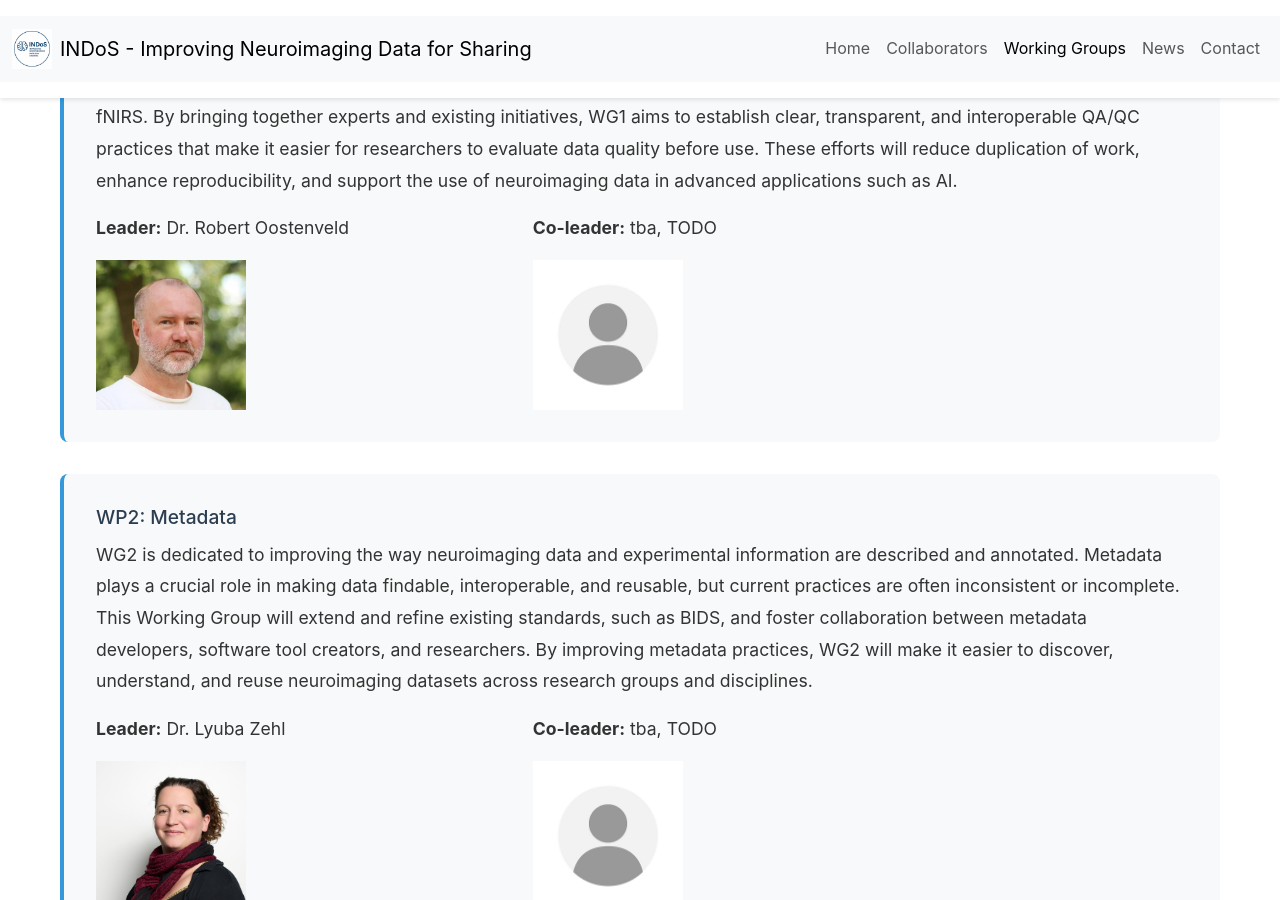
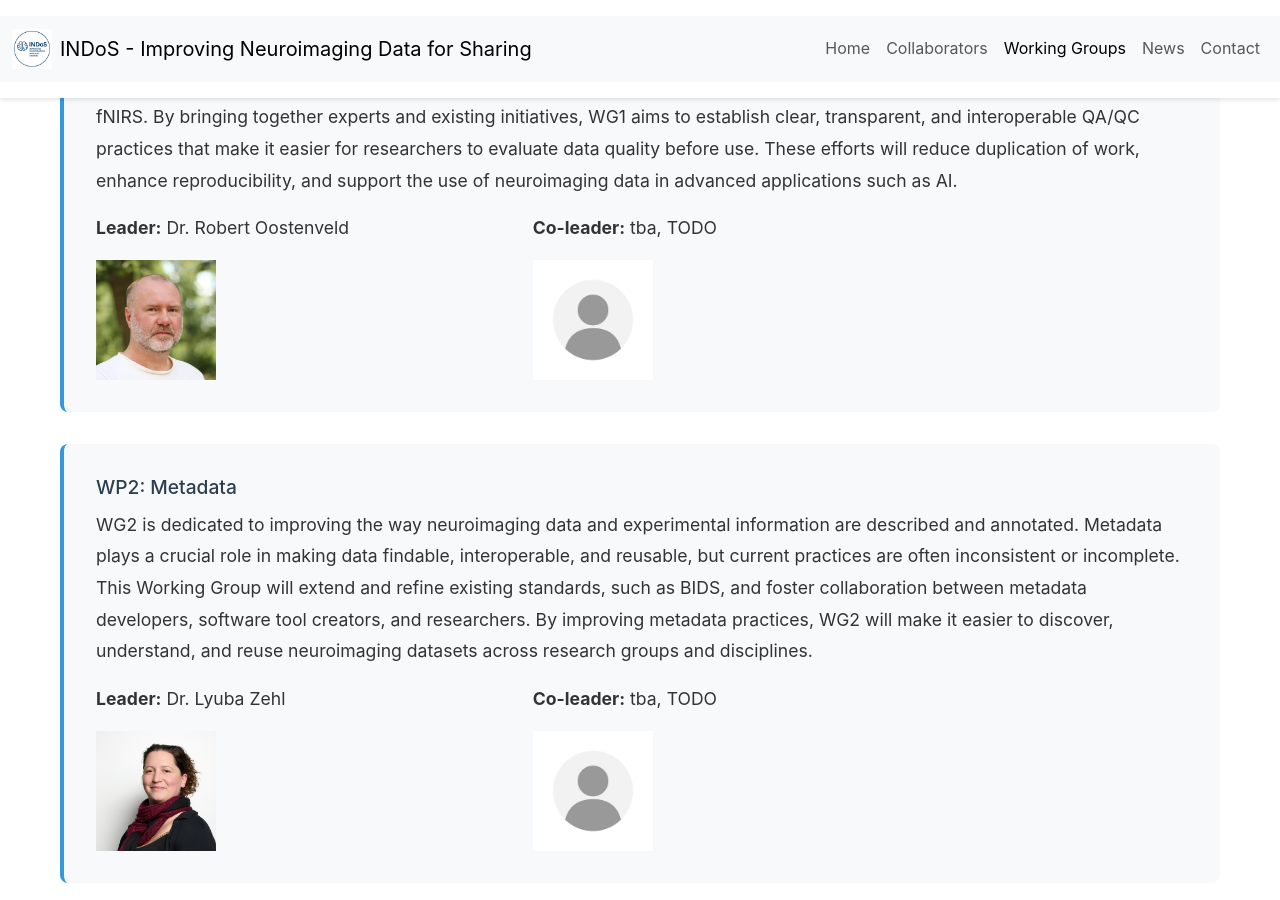
Before and after one commit to cost-indos/cost-indos.github.io, a Jekyll site: the page built from working-groups.md, in a window 1280 px wide and 900 px high, scrolled down 572 px. Built offline with Jekyll 4.4.1, drawn with Linux system fonts in a browser that asks for light colours.

Commit message:
use a table with two rows for better alignment

```diff
--- a/working-groups.md
+++ b/working-groups.md
@@ -15,14 +15,14 @@ The action is structured into several Working Groups, each focusing on specific
   <h3>WP1: Quality Assessment and Quality Control</h3>
   <p>This Working Group focuses on improving the reliability and usability of neuroimaging data by developing shared standards and guidelines for quality assessment (QA) and quality control (QC) across different imaging modalities, including MRI, MEG, EEG, and fNIRS. By bringing together experts and existing initiatives, WG1 aims to establish clear, transparent, and interoperable QA/QC practices that make it easier for researchers to evaluate data quality before use. These efforts will reduce duplication of work, enhance reproducibility, and support the use of neuroimaging data in advanced applications such as AI.</p>
   <table style="width: 80%; text-align: left; vertical-align: top;">
-  <td style="width: 50%;">
-  <p><strong>Leader:</strong> Dr. Robert Oostenveld</p>
-  <img src="/assets/images/profile/robert.jpg" height=150px>
-  </td>
-  <td style="width: 50%;">
-  <p><strong>Co-leader:</strong> tba, TODO</p>
-  <img src="/assets/images/profile/avatar.jpg" height=150px>
-  </td>
+    <tr>
+      <td style="width: 50%;"><p><strong>Leader:</strong> Dr. Robert Oostenveld</p></td>
+      <td style="width: 50%;"><p><strong>Co-leader:</strong> tba, TODO</p></td>
+    </tr>
+    <tr>
+      <td><img src="/assets/images/profile/robert.jpg" width=120px></td>
+      <td><img src="/assets/images/profile/avatar.jpg" width=120px></td>
+    </tr>
   </table>
 </div>
 
@@ -30,14 +30,14 @@ The action is structured into several Working Groups, each focusing on specific
   <h3>WP2: Metadata</h3>
   <p>WG2 is dedicated to improving the way neuroimaging data and experimental information are described and annotated. Metadata plays a crucial role in making data findable, interoperable, and reusable, but current practices are often inconsistent or incomplete. This Working Group will extend and refine existing standards, such as BIDS, and foster collaboration between metadata developers, software tool creators, and researchers. By improving metadata practices, WG2 will make it easier to discover, understand, and reuse neuroimaging datasets across research groups and disciplines.</p>
   <table style="width: 80%; text-align: left; vertical-align: top;">
-  <td style="width: 50%;">
-  <p><strong>Leader:</strong> Dr. Lyuba Zehl</p>
-  <img src="/assets/images/profile/lyuba.jpg" height=150px>
-  </td>
-  <td style="width: 50%;">
-  <p><strong>Co-leader:</strong> tba, TODO</p>
-  <img src="/assets/images/profile/avatar.jpg" height=150px>
-  </td>
+    <tr>
+      <td style="width: 50%;"><p><strong>Leader:</strong> Dr. Lyuba Zehl</p></td>
+      <td style="width: 50%;"><p><strong>Co-leader:</strong> tba, TODO</p></td>
+    </tr>
+    <tr>
+      <td><img src="/assets/images/profile/lyuba.jpg" width=120px></td>
+      <td><img src="/assets/images/profile/avatar.jpg" width=120px></td>
+  </tr>
   </table>
 </div>
 
@@ -45,14 +45,14 @@ The action is structured into several Working Groups, each focusing on specific
   <h3>WP3: Automated Preprocessing Pipelines</h3>
   <p>Preprocessing is a critical step in preparing neuroimaging data for analysis, but current practices are often ad hoc and poorly documented. WG3 aims to standardize and rationalize preprocessing procedures to enhance transparency, reproducibility, and interoperability. Focusing initially on EEG and MEG, this Working Group will define best practices and documentation standards for preprocessing pipelines, drawing on successful examples from MRI. The outcome will be clearer, more reusable pipelines that support consistent and trustworthy analyses across research sites.</p>
   <table style="width: 80%; text-align: left; vertical-align: top;">
-  <td style="width: 50%;">
-  <p><strong>Leader:</strong> Oscar Esteban (proposed, TODO)</p>
-  <img src="/assets/images/profile/oscar.jpg" height=150px>
-  </td>
-  <td style="width: 50%;">
-  <p><strong>Co-leader:</strong> tba, TODO</p>
-  <img src="/assets/images/profile/avatar.jpg" height=150px>
-  </td>
+    <tr>
+      <td style="width: 50%;"><p><strong>Leader:</strong> Oscar Esteban (proposed, TODO)</p></td>
+      <td style="width: 50%;"><p><strong>Co-leader:</strong> tba, TODO</p></td>
+    </tr>
+    <tr>
+      <td><img src="/assets/images/profile/oscar.jpg" width=120px></td>
+      <td><img src="/assets/images/profile/avatar.jpg" width=120px></td>
+    </tr>
   </table>
 </div>
 
@@ -60,14 +60,14 @@ The action is structured into several Working Groups, each focusing on specific
   <h3>WP4: Ethics, Practices, and Regulations</h3>
   <p>Sharing human neuroimaging data raises important ethical and legal questions, particularly regarding privacy and compliance with regulations such as the GDPR. WG4 will clarify and address these challenges by developing guidelines, tools, and training that help researchers navigate legal frameworks while maximizing the scientific and societal benefits of data sharing. It will also foster ethical discussions within the community, balancing openness and transparency with respect for participants’ rights and researchers’ concerns, ultimately supporting responsible and sustainable data sharing practices.</p>
   <table style="width: 80%; text-align: left; vertical-align: top;">
-  <td style="width: 50%;">
-  <p><strong>Leader:</strong> Dr. Camille Maumet</p>
-  <img src="/assets/images/profile/camille.jpg" height=150px>
-  </td>
-  <td style="width: 50%;">
-  <p><strong>Co-leader:</strong> tba, TODO</p>
-  <img src="/assets/images/profile/avatar.jpg" height=150px>
-  </td>
+    <tr>
+      <td style="width: 50%;"><p><strong>Leader:</strong> Dr. Camille Maumet</p></td>
+      <td style="width: 50%;"><p><strong>Co-leader:</strong> tba, TODO</p></td>
+    </tr>
+    <tr>
+      <td><img src="/assets/images/profile/camille.jpg" width=120px></td>
+      <td><img src="/assets/images/profile/avatar.jpg" width=120px></td>
+    </tr>
   </table>
 </div>
 
@@ -75,14 +75,14 @@ The action is structured into several Working Groups, each focusing on specific
   <h3>WP5: Dissemination and Communication</h3>
   <p>WG5 ensures that the outcomes of the Action are visible, accessible, and impactful. This Working Group coordinates the communication and dissemination of guidelines, tools, training materials, and scientific results to the research community, stakeholders, and the public. By maintaining a strong online presence, engaging with key conferences and platforms, and supporting open access publication, WG5 plays a central role in building a vibrant network and encouraging the widespread adoption of the Action’s outputs across Europe and beyond.</p>
   <table style="width: 80%; text-align: left; vertical-align: top;">
-  <td style="width: 50%;">
-  <p><strong>Leader:</strong> tba, TODO</p>
-  <img src="/assets/images/profile/avatar.jpg" height=150px>
-  </td>
-  <td style="width: 50%;">
-  <p><strong>Co-leader:</strong> tba, TODO</p>
-  <img src="/assets/images/profile/avatar.jpg" height=150px>
-  </td>
+    <tr>
+      <td style="width: 50%;"><p><strong>Leader:</strong> tba, TODO</p></td>
+      <td style="width: 50%;"><p><strong>Co-leader:</strong> tba, TODO</p></td>
+    </tr>
+    <tr>
+      <td><img src="/assets/images/profile/avatar.jpg" width=120px></td>
+      <td><img src="/assets/images/profile/avatar.jpg" width=120px></td>
+    </tr>
   </table>
 </div>
 
```
